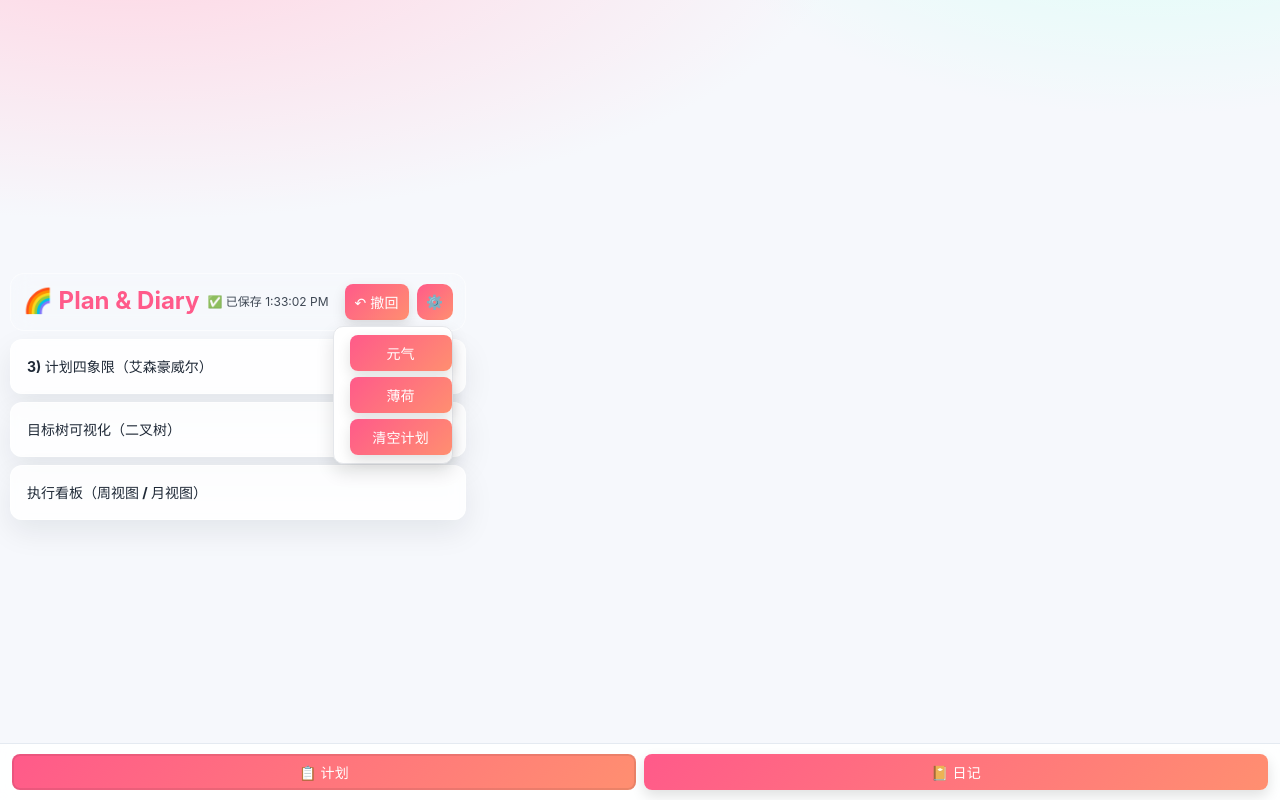
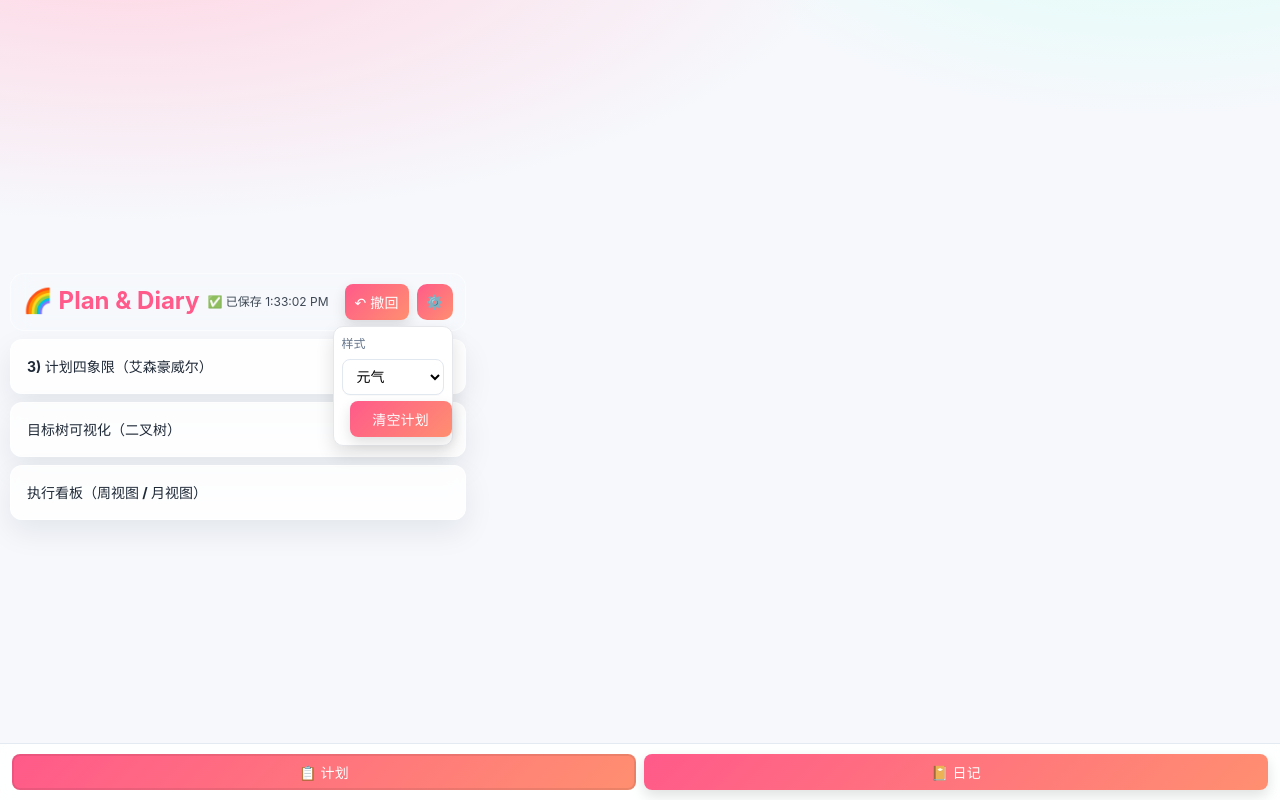
Before and after one commit to LXY-999999/plan_and_diary, a React (Vite) app: page / in a window 1280 px wide. Both pictures are taken after a click on the heading "⚙️". Built offline with nearby package versions, Linux system fonts and the light colour scheme.

Commit message:
ui: switch theme controls to dropdown (薄荷/元气) in header menu

```diff
--- a/src/App.tsx
+++ b/src/App.tsx
@@ -1001,8 +1001,11 @@ function App() {
           <details className="top-actions-menu">
             <summary>⚙️</summary>
             <div className="top-actions-pop">
-              <button onClick={() => setTheme('genki')}>元气</button>
-              <button onClick={() => setTheme('mint')}>薄荷</button>
+              <label style={{ fontSize: 12, color: '#64748b' }}>样式</label>
+              <select value={theme} onChange={(e) => setTheme(e.target.value as Theme)}>
+                <option value="mint">薄荷</option>
+                <option value="genki">元气</option>
+              </select>
               <button onClick={page === 'plan' ? clearPlanData : clearDiaryData}>{page === 'plan' ? '清空计划' : '清空日记'}</button>
             </div>
           </details>
```
